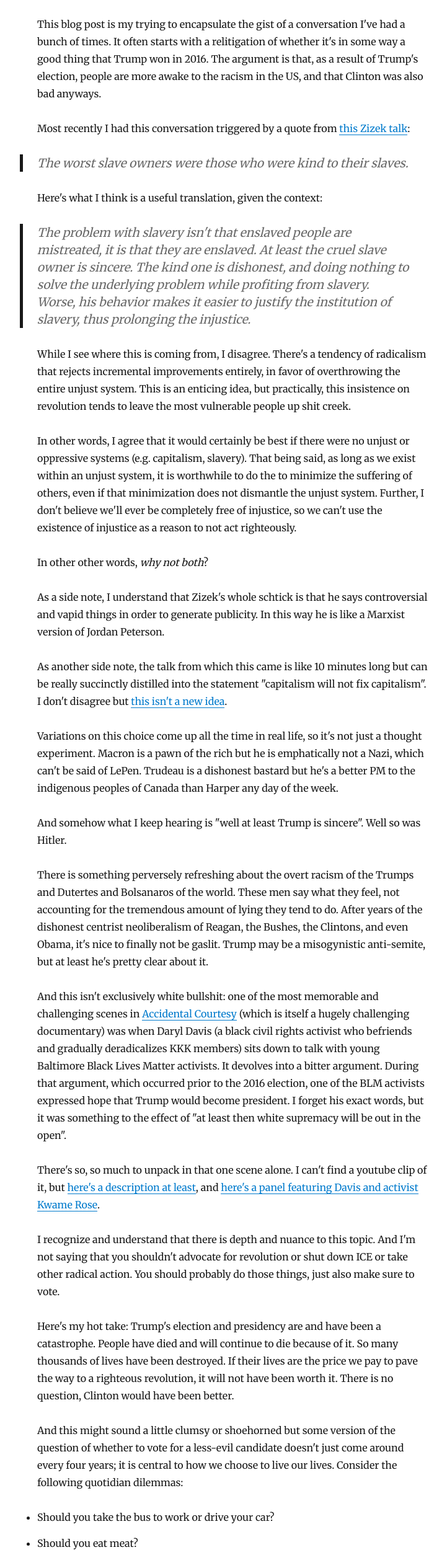
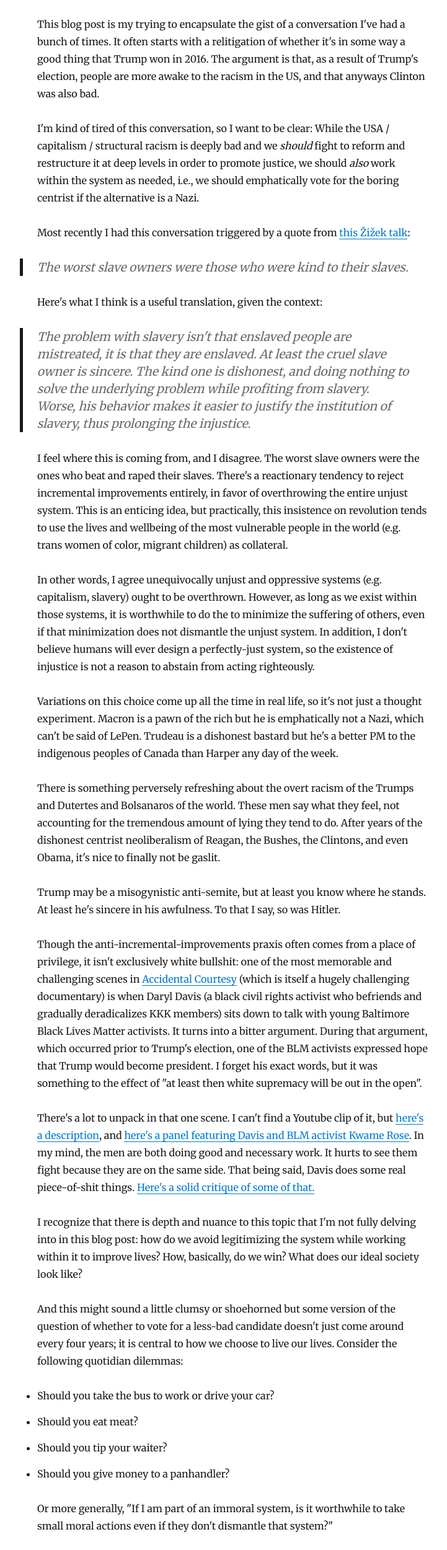
Before and after one commit to vcolavin/blog, a Gatsby site: page /2019/trump-election/ in a window 1280 px wide. Shown: the part 242-2742 px from the top of the page at 62% size, without its empty margins (265-986 px from the left). Built offline with nearby package versions, Linux system fonts and the light colour scheme; Gatsby itself is replaced by a stand-in of ours; some packages are replaced by stand-ins of ours.

Commit message:
make some improvements

```diff
--- a/content/blog/2019/trump-election/index.md
+++ b/content/blog/2019/trump-election/index.md
@@ -1,12 +1,14 @@
 ---
-title: Was Trump's Election a Positive Thing?
+title: Was Trump's Election Somehow a Positive Thing?
 date: '2019-05-08'
-description: "We need to be distinct in our understanding between the world in which we live, and the world in which we'd like to live."
+description: 'Trying to get my thoughts down.'
 ---
 
-This blog post is my trying to encapsulate the gist of a conversation I've had a bunch of times. It often starts with a relitigation of whether it's in some way a good thing that Trump won in 2016. The argument is that, as a result of Trump's election, people are more awake to the racism in the US, and that Clinton was also bad anyways.
+This blog post is my trying to encapsulate the gist of a conversation I've had a bunch of times. It often starts with a relitigation of whether it's in some way a good thing that Trump won in 2016. The argument is that, as a result of Trump's election, people are more awake to the racism in the US, and that anyways Clinton was also bad.
 
-Most recently I had this conversation triggered by a quote from [this Zizek talk](https://www.youtube.com/watch?v=hpAMbpQ8J7g):
+I'm kind of tired of this conversation, so I want to be clear: While the USA / capitalism / structural racism is deeply bad and we _should_ fight to reform and restructure it at deep levels in order to promote justice, we should _also_ work within the system as needed, i.e., we should emphatically vote for the boring centrist if the alternative is a Nazi.
+
+Most recently I had this conversation triggered by a quote from [this Žižek talk](https://www.youtube.com/watch?v=hpAMbpQ8J7g):
 
 > The worst slave owners were those who were kind to their slaves.
 
@@ -14,40 +16,32 @@ Here's what I think is a useful translation, given the context:
 
 > The problem with slavery isn't that enslaved people are mistreated, it is that they are enslaved. At least the cruel slave owner is sincere. The kind one is dishonest, and doing nothing to solve the underlying problem while profiting from slavery. Worse, his behavior makes it easier to justify the institution of slavery, thus prolonging the injustice.
 
-While I see where this is coming from, I disagree. There's a tendency of radicalism that rejects incremental improvements entirely, in favor of overthrowing the entire unjust system. This is an enticing idea, but practically, this insistence on revolution tends to leave the most vulnerable people up shit creek.
+I feel where this is coming from, and I disagree. The worst slave owners were the ones who beat and raped their slaves. There's a reactionary tendency to reject incremental improvements entirely, in favor of overthrowing the entire unjust system. This is an enticing idea, but practically, this insistence on revolution tends to use the lives and wellbeing of the most vulnerable people in the world (e.g. trans women of color, migrant children) as collateral.
 
-In other words, I agree that it would certainly be best if there were no unjust or oppressive systems (e.g. capitalism, slavery). That being said, as long as we exist within an unjust system, it is worthwhile to do the to minimize the suffering of others, even if that minimization does not dismantle the unjust system. Further, I don't believe we'll ever be completely free of injustice, so we can't use the existence of injustice as a reason to not act righteously.
-
-In other other words, _why not both_?
-
-As a side note, I understand that Zizek's whole schtick is that he says controversial and vapid things in order to generate publicity. In this way he is like a Marxist version of Jordan Peterson.
-
-As another side note, the talk from which this came is like 10 minutes long but can be really succinctly distilled into the statement "capitalism will not fix capitalism". I don't disagree but [this isn't a new idea](https://www.activistgraduateschool.org/on-the-masters-tools).
+In other words, I agree unequivocally unjust and oppressive systems (e.g. capitalism, slavery) ought to be overthrown. However, as long as we exist within those systems, it is worthwhile to do the to minimize the suffering of others, even if that minimization does not dismantle the unjust system. In addition, I don't believe humans will ever design a perfectly-just system, so the existence of injustice is not a reason to abstain from acting righteously.
 
 Variations on this choice come up all the time in real life, so it's not just a thought experiment. Macron is a pawn of the rich but he is emphatically not a Nazi, which can't be said of LePen. Trudeau is a dishonest bastard but he's a better PM to the indigenous peoples of Canada than Harper any day of the week.
 
-And somehow what I keep hearing is "well at least Trump is sincere". Well so was Hitler.
+There is something perversely refreshing about the overt racism of the Trumps and Dutertes and Bolsanaros of the world. These men say what they feel, not accounting for the tremendous amount of lying they tend to do. After years of the dishonest centrist neoliberalism of Reagan, the Bushes, the Clintons, and even Obama, it's nice to finally not be gaslit.
 
-There is something perversely refreshing about the overt racism of the Trumps and Dutertes and Bolsanaros of the world. These men say what they feel, not accounting for the tremendous amount of lying they tend to do. After years of the dishonest centrist neoliberalism of Reagan, the Bushes, the Clintons, and even Obama, it's nice to finally not be gaslit. Trump may be a misogynistic anti-semite, but at least he's pretty clear about it.
+Trump may be a misogynistic anti-semite, but at least you know where he stands. At least he's sincere in his awfulness. To that I say, so was Hitler.
 
-And this isn't exclusively white bullshit: one of the most memorable and challenging scenes in [Accidental Courtesy](https://duckduckgo.com/?q=imdb+accidental+courtesy&t=ffab&ia=web) (which is itself a hugely challenging documentary) was when Daryl Davis (a black civil rights activist who befriends and gradually deradicalizes KKK members) sits down to talk with young Baltimore Black Lives Matter activists. It devolves into a bitter argument. During that argument, which occurred prior to the 2016 election, one of the BLM activists expressed hope that Trump would become president. I forget his exact words, but it was something to the effect of "at least then white supremacy will be out in the open".
+Though the anti-incremental-improvements praxis often comes from a place of privilege, it isn't exclusively white bullshit: one of the most memorable and challenging scenes in [Accidental Courtesy](https://www.imdb.com/title/tt5390430/) (which is itself a hugely challenging documentary) is when Daryl Davis (a black civil rights activist who befriends and gradually deradicalizes KKK members) sits down to talk with young Baltimore Black Lives Matter activists. It turns into a bitter argument. During that argument, which occurred prior to Trump's election, one of the BLM activists expressed hope that Trump would become president. I forget his exact words, but it was something to the effect of "at least then white supremacy will be out in the open".
 
-There's so, so much to unpack in that one scene alone. I can't find a youtube clip of it, but [here's a description at least](https://www.thedailybeast.com/kkk-doc-sparks-controversy-at-sxsw-daryl-davis-clashes-with-blm-activists-in-film-during-qanda), and [here's a panel featuring Davis and activist Kwame Rose](https://www.youtube.com/watch?v=1JMvRoVTyq8).
+There's a lot to unpack in that one scene. I can't find a Youtube clip of it, but [here's a description](https://www.thedailybeast.com/kkk-doc-sparks-controversy-at-sxsw-daryl-davis-clashes-with-blm-activists-in-film-during-qanda), and [here's a panel featuring Davis and BLM activist Kwame Rose](https://www.youtube.com/watch?v=1JMvRoVTyq8). In my mind, the men are both doing good and necessary work. It hurts to see them fight because they are on the same side. That being said, Davis does some real piece-of-shit things. [Here's a solid critique of some of that.](https://medium.com/@justinward/daryl-davis-makes-a-new-friend-7a48bc43ad95)
 
-I recognize and understand that there is depth and nuance to this topic. And I'm not saying that you shouldn't advocate for revolution or shut down ICE or take other radical action. You should probably do those things, just also make sure to vote.
+I recognize that there is depth and nuance to this topic that I'm not fully delving into in this blog post: how do we avoid legitimizing the system while working within it to improve lives? How, basically, do we win? What does our ideal society look like?
 
-Here's my hot take: Trump's election and presidency are and have been a catastrophe. People have died and will continue to die because of it. So many thousands of lives have been destroyed. If their lives are the price we pay to pave the way to a righteous revolution, it will not have been worth it. There is no question, Clinton would have been better.
-
-And this might sound a little clumsy or shoehorned but some version of the question of whether to vote for a less-evil candidate doesn't just come around every four years; it is central to how we choose to live our lives. Consider the following quotidian dilemmas:
+And this might sound a little clumsy or shoehorned but some version of the question of whether to vote for a less-bad candidate doesn't just come around every four years; it is central to how we choose to live our lives. Consider the following quotidian dilemmas:
 
 -   Should you take the bus to work or drive your car?
 -   Should you eat meat?
 -   Should you tip your waiter?
 -   Should you give money to a panhandler?
 
-Or more generally, "If I am part of an immoral system, is it worthwhile to make small moral decisions even if they don't dismantle that system?"
+Or more generally, "If I am part of an immoral system, is it worthwhile to take small moral actions even if they don't dismantle that system?"
 
-Yes. Yes yes yes yes. It is never wrong to do the right thing, even if it's within an immoral system. Tip your waiter even though the notion of tipping is garbage. Ride your bike to work even if it's not going to undo climate change. [Do these things not because they will solve underlying problems, but because they are the right things to do.](https://www.3quarksdaily.com/3quarksdaily/2014/02/eating-animals-and-personal-guilt-against-the-individualization-of-responsibility-for-factory-farmin.html) Because they count. Do them because you are a person with integrity, who has the moral strength to make difficult decisions. And when the opportunity to take part in collective action to dismantle or improve systems comes along, do that too.
+Yes. Yes yes yes yes. It is never wrong to do the right thing, even if it's within an immoral system, and as I said, immorality will always exist. Tip your waiter even though the notion of tipping is garbage. Ride your bike to work even if it's not going to undo climate change. [Do these things not because they will solve underlying problems, but because they are the right things to do.](https://www.3quarksdaily.com/3quarksdaily/2014/02/eating-animals-and-personal-guilt-against-the-individualization-of-responsibility-for-factory-farmin.html). And when the opportunity to take part in collective action to dismantle or improve systems at a deeper level appears, do that too.
 
 And, yes, vote for the center-left politician in the general election even if you don't like her, because she's not Trump.
 
@@ -55,6 +49,7 @@ What's the alternative? Live in the woods and pretend like you can abstain from
 
 In conclusion,
 
-1. If Joe Biden or some other centrist asshole like O'Rourke or Buttigieg wins the nomination, just vote for them in the general. The alternative is not just a teachable moment; it is annihilation.
-2. Do radical activism _in addition to_ the unexciting work of voting for the better of two candidates.
-3. Eat less meat.
+1. If some centrist asshole like O'Rourke or Biden wins the nomination, vote for them in the general. The alternative is not just a teachable moment; it is annihilation.
+2. Let's rally to get someone really good nominated in the primary. I'm thinking Warren.
+3. _In addition to_ the unexciting work of voting for the better of two candidates, do radical activism.
+4. Eat less meat, tip your waiter, and take the bus when you can.
```
